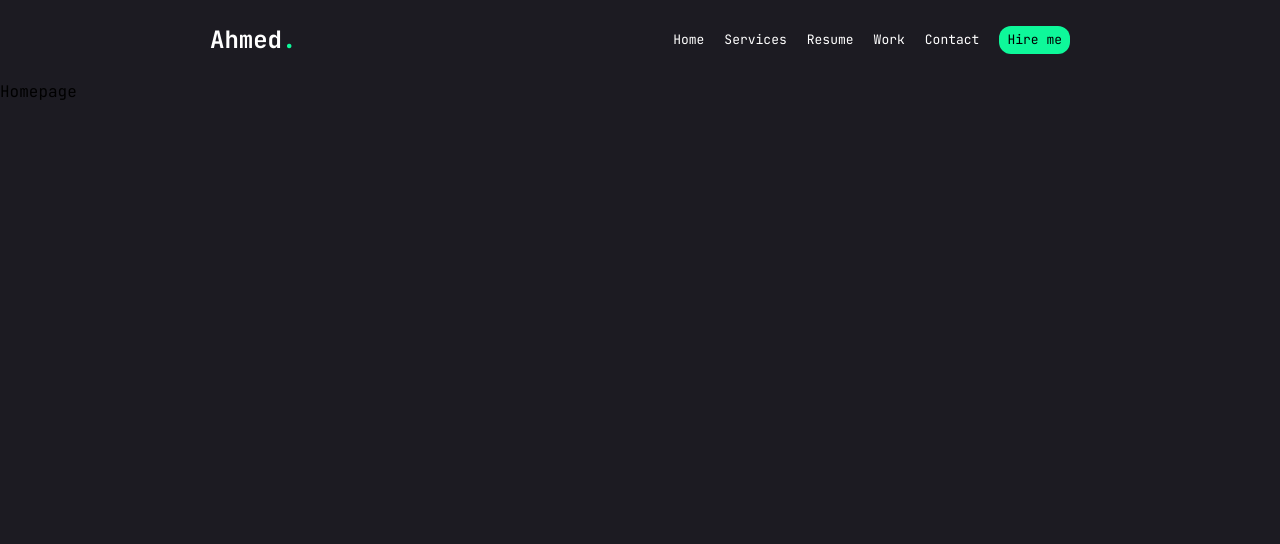
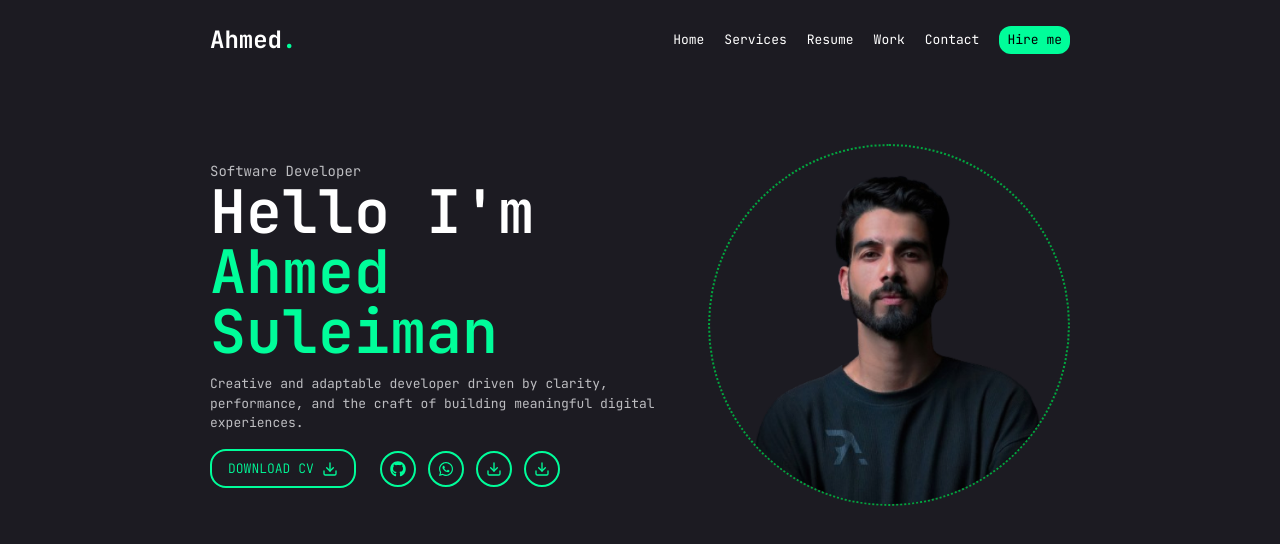
Before and after one commit to untitledDev9/my_portfolio, a React (Vite) app in the folder my-portfolio/: page / in a window 1280 px wide. Shown: the top 544 px of the page. Built offline with nearby package versions, Linux system fonts and the light colour scheme.

Commit message:
done with hero page laptoscreen

```diff
--- a/my-portfolio/package.json
+++ b/my-portfolio/package.json
@@ -14,6 +14,8 @@
     "react": "^19.1.0",
     "react-dom": "^19.1.0",
     "react-icons": "^5.5.0",
+    "react-router": "^7.7.0",
+    "react-router-dom": "^7.7.0",
     "tailwind-scrollbar": "^4.0.2",
     "tailwindcss": "^4.1.11"
   },
--- a/my-portfolio/src/component/Hero.jsx
+++ b/my-portfolio/src/component/Hero.jsx
@@ -1,41 +1,53 @@
 import React from 'react'
 import { FiDownload } from "react-icons/fi";
 import Photo from '../assets/photo.png'
+import { FaGithub } from "react-icons/fa6";
+import { FaWhatsapp } from "react-icons/fa";
 
 const Hero = () => {
   return (
-    <div className=' width border-amber-500 border-2 flex justify-center items-center py-10'>
-      <div className=' border-2 '>
-        <div className=' '>
-          <h4>Software Developer</h4>
-          <h2 className=' text-6xl font-semibold '>Hello I'm </h2>
-          <h2 className=' text-6xl font-semibold '>Ahmed Suleiman</h2>
+    <div className=' width flex justify-center items-center pt-16'>
+      <div className=' '>
+        <div className=' mb-3 '>
+          <h4 className=' text-[#BDBDC1] text-[14px]'>Software Developer</h4>
+          <h2 className=' text-6xl font-semibold text-white'>Hello I'm </h2>
+          <h2 className=' text-6xl font-semibold text-[#00FD9A]'>Ahmed Suleiman</h2>
         </div>
         <div className=' w-[90%]'>
-          <p>Lorem ipsum dolor sit amet consectetur adipisicing elit. Veritatis at quod necessitatibus itaque aut quae, adipisci magnam provident suscipit corrupti!</p>
-          <div className=' flex bg-red-700 gap-6'>
-            <button className=' flex  items-center gap-2'>
+          <p className='text-[#BDBDC1] text-[13px] mb-4'>Creative and adaptable developer driven by clarity, performance, and the craft of building meaningful digital experiences.</p>
+          <div className=' flex  gap-6'>
+            <a href="/Ahmed-Suleiman-CV.pdf" download>
+            <button className='text-[#00FD9A] border-2 border-[#00FD9A] px-4 py-2 rounded-2xl flex  items-center gap-2 font-light hover:bg-[#00FD9A] hover:font-semibold hover:text-black transition-colors duration-500 ease-in-out'>
               <p className=' text-[13px]'>DOWNLOAD CV</p>
               <FiDownload />
             </button>
+            </a>
             <div className=' flex justify-center items-center gap-3'>
-              <div className=' border-green-700 border-2 w-fit p-2 rounded-full'>
+              <a href="https://github.com/untitledDev9" target='blank'>
+              <div className=' border-[#00FD9A] text-[#00FD9A] border-2 w-fit p-2 rounded-full    hover:bg-[#00FD9A] hover:font-semibold hover:text-black transition-colors duration-500 ease-in-out'>
+                <FaGithub />
+              </div>
+          </a>
+              <a href="https://wa.me/2349091324697" target="_blank" rel="noopener noreferrer">
+              <div className=' border-[#00FD9A] text-[#00FD9A] border-2 w-fit p-2 rounded-full    hover:bg-[#00FD9A] hover:font-semibold hover:text-black transition-colors duration-500 ease-in-out'>
+                <FaWhatsapp />
+              </div>
+              </a>
+              <a href="#">
+              <div className=' border-[#00FD9A] text-[#00FD9A] border-2 w-fit p-2 rounded-full    hover:bg-[#00FD9A] hover:font-semibold hover:text-black transition-colors duration-500 ease-in-out'>
                 <FiDownload />
               </div>
-              <div className=' border-green-700 border-2 w-fit p-2 rounded-full'>
+              </a>
+              <a href="#">
+              <div className=' border-[#00FD9A] text-[#00FD9A] border-2 w-fit p-2 rounded-full    hover:bg-[#00FD9A] hover:font-semibold hover:text-black transition-colors duration-500 ease-in-out'>
                 <FiDownload />
               </div>
-              <div className=' border-green-700 border-2 w-fit p-2 rounded-full'>
-                <FiDownload />
-              </div>
-              <div className=' border-green-700 border-2 w-fit p-2 rounded-full'>
-                <FiDownload />
-              </div>
+              </a>
             </div>
           </div>
         </div>
       </div>
-      <div className=' border-green-600 border-2 rounded-full w-[80%]'>
+      <div className=' border-dotted border-green-600 border-2 rounded-full w-[80%] '>
         <img src={Photo} alt="" />
       </div>
     </div>
--- a/my-portfolio/src/component/Navbar.jsx
+++ b/my-portfolio/src/component/Navbar.jsx
@@ -1,26 +1,58 @@
-import React, { useState } from 'react'
+import React, { useEffect, useState } from 'react'
 import { CgMenuMotion } from "react-icons/cg";
+import { AiOutlineClose } from "react-icons/ai";
 
 const Navbar = () => {
   const [menu, setMenu] = useState(false)
+
+    useEffect(() => {
+    if (menu) {
+      document.body.style.overflow = 'hidden';
+    } else {
+      document.body.style.overflow = '';
+    }
+
+    return () => {
+      document.body.style.overflow = ''; // cleanup just in case
+    };
+  }, [menu]);
   return (
+    <div>
     <main className='width flex justify-between items-center h-20'>
       <div>
-        <h1 className=' font-bold text-2xl text-white cursor-pointer'>Ahmed<span className=' text-[#0EF89A]'>.</span></h1>
+        <h1 className=' font-bold text-2xl text-white cursor-pointer'>Ahmed<span className=' text-[#00FD9A]'>.</span></h1>
       </div>
       <div className=' text-[13px] flex items-center gap-5 text-white max-mobile:hidden'>
-        <p className=' hover:text-[#0EF89A] transition-colors duration-150 ease-in-out cursor-pointer'>Home</p>
-        <p className=' hover:text-[#0EF89A] transition-colors duration-150 ease-in-out cursor-pointer'>Services</p>
-        <p className=' hover:text-[#0EF89A] transition-colors duration-150 ease-in-out cursor-pointer'>Resume</p>
-        <p className=' hover:text-[#0EF89A] transition-colors duration-150 ease-in-out cursor-pointer'>Work</p>
-        <p className=' hover:text-[#0EF89A] transition-colors duration-150 ease-in-out cursor-pointer'>Contact</p>
-        <button className=' text-black bg-[#0EF89A] py-1 px-2 rounded-xl hover:border-2 hover:text-white transition-colors duration-400 ease-in-out hover:border-[#0EF89A] hover:bg-[#0ef89a00]'>Hire me</button>
+        <p className=' hover:text-[#00FD9A] transition-colors duration-150 ease-in-out cursor-pointer'>Home</p>
+        <p className=' hover:text-[#00FD9A] transition-colors duration-150 ease-in-out cursor-pointer'>Services</p>
+        <p className=' hover:text-[#00FD9A] transition-colors duration-150 ease-in-out cursor-pointer'>Resume</p>
+        <p className=' hover:text-[#00FD9A] transition-colors duration-150 ease-in-out cursor-pointer'>Work</p>
+        <p className=' hover:text-[#00FD9A] transition-colors duration-150 ease-in-out cursor-pointer'>Contact</p>
+        <button className=' text-black bg-[#00FD9A] py-1 px-2 rounded-xl hover:border-2 hover:text-white transition-colors duration-400 ease-in-out hover:border-[#00FD9A] hover:bg-[#00FD9A00]'>Hire me</button>
 
       </div>
-<div className=' hidden max-mobile:block'>
-        <CgMenuMotion  size={30} color='white'/>
-</div>
+      <div className=' hidden max-mobile:block'
+        onClick={() => setMenu(!menu)}>
+       {menu ? <AiOutlineClose size={25} color='red'/> : <CgMenuMotion size={30} color='white' /> }
+      </div>
+
+
     </main>
+
+
+     <div className=' overflow-hidden'>
+        {menu && (
+          <div className=' text-[16px] flex flex-col z-50 h-screen py-10 px-6 items-center gap-8 text-white'>
+            <p className=' hover:text-[#00FD9A] transition-colors duration-150 ease-in-out cursor-pointer'>Home</p>
+            <p className=' hover:text-[#00FD9A] transition-colors duration-150 ease-in-out cursor-pointer'>Services</p>
+            <p className=' hover:text-[#00FD9A] transition-colors duration-150 ease-in-out cursor-pointer'>Resume</p>
+            <p className=' hover:text-[#00FD9A] transition-colors duration-150 ease-in-out cursor-pointer'>Work</p>
+            <p className=' hover:text-[#00FD9A] transition-colors duration-150 ease-in-out cursor-pointer'>Contact</p>
+            <button className=' w-full text-black bg-[#00FD9A] py-4  hover:border-2 hover:border-white '>Hire me</button>
+          </div>
+        )}
+      </div>
+    </div>
   )
 }
 
--- a/my-portfolio/src/index.css
+++ b/my-portfolio/src/index.css
@@ -15,8 +15,8 @@ body {
 .width {
   /* background-color: bisque; */
   max-width: 900px;
-  margin: 0px auto;
-  padding: 0 20px;
+  margin-inline: auto;
+  padding-inline: 20px;
 
   /* border: 2px solid rgb(255, 255, 255); */
 }
--- a/my-portfolio/src/pages/Homepage.jsx
+++ b/my-portfolio/src/pages/Homepage.jsx
@@ -8,10 +8,10 @@ const Homepage = () => {
   return (
     <main>
       <Navbar />
-      {/* <Hero />
-      <Numbers />
-      <Resume /> */}
-      Homepage
+      <Hero />
+      {/* <Numbers />
+      <Resume />
+      Homepage */}
     </main>
   )
 }
```
Also changed, not shown: 2 other files (tests, documents, lock files or other folders).
